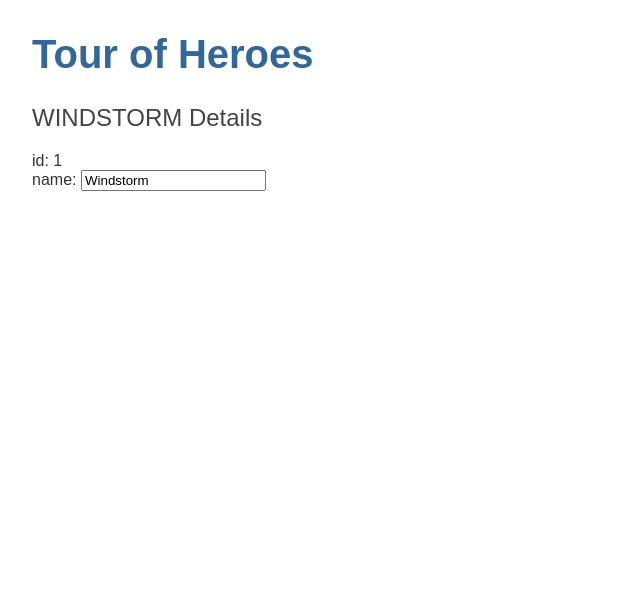
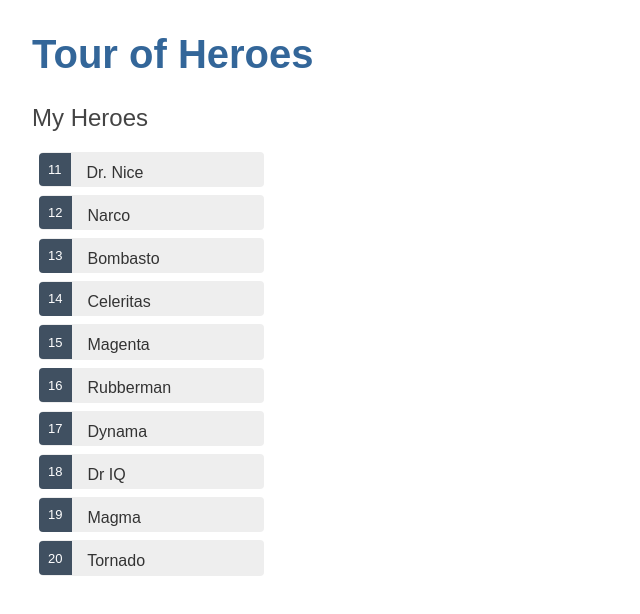
Before and after one commit to sPesce/angular-tour-of-heroes, an Angular app: page / in a window 1280 px wide. Shown: the top 614 px of the page, without its empty margins (0-640 px from the left). Built offline with nearby package versions, Linux system fonts and the light colour scheme.

Commit message:
refactored out details into hero-detail

```diff
--- a/src/app/app.module.ts
+++ b/src/app/app.module.ts
@@ -4,11 +4,13 @@
 
 import { AppComponent } from './app.component';
 import { HeroesComponent } from './heroes/heroes.component';
+import { HeroDetailComponent } from './hero-detail/hero-detail.component';
 
 @NgModule({
   declarations: [
     AppComponent,
-    HeroesComponent
+    HeroesComponent,
+    HeroDetailComponent
   ],
   imports: [
     BrowserModule,
--- /dev/null
+++ b/src/app/hero-detail/hero-detail.component.html
@@ -0,0 +1,11 @@
+<div *ngIf="hero">
+
+  <h2>{{hero.name | uppercase}} Details</h2>
+  <div><span>id: </span>{{hero.id}}</div>
+  <div>
+    <label>name:
+      <input [(ngModel)]="hero.name" placeholder="name"/>
+    </label>
+  </div>
+
+</div>
--- /dev/null
+++ b/src/app/hero-detail/hero-detail.component.ts
@@ -0,0 +1,17 @@
+import { Component, OnInit, Input } from '@angular/core';
+import { Hero } from '../hero';
+
+@Component({
+  selector: 'app-hero-detail',
+  templateUrl: './hero-detail.component.html',
+  styleUrls: ['./hero-detail.component.css']
+})
+export class HeroDetailComponent implements OnInit {
+  @Input() hero: Hero;
+
+  constructor() { }
+
+  ngOnInit() {
+  }
+
+}
--- a/src/app/heroes/heroes.component.css
+++ b/src/app/heroes/heroes.component.css
@@ -0,0 +1,44 @@
+/* HeroesComponent's private CSS styles */
+.heroes {
+  margin: 0 0 2em 0;
+  list-style-type: none;
+  padding: 0;
+  width: 15em;
+}
+.heroes li {
+  cursor: pointer;
+  position: relative;
+  left: 0;
+  background-color: #EEE;
+  margin: .5em;
+  padding: .3em 0;
+  height: 1.6em;
+  border-radius: 4px;
+}
+.heroes li:hover {
+  color: #607D8B;
+  background-color: #DDD;
+  left: .1em;
+}
+.heroes li.selected {
+  background-color: #CFD8DC;
+  color: white;
+}
+.heroes li.selected:hover {
+  background-color: #BBD8DC;
+  color: white;
+}
+.heroes .badge {
+  display: inline-block;
+  font-size: small;
+  color: white;
+  padding: 0.8em 0.7em 0 0.7em;
+  background-color:#405061;
+  line-height: 1em;
+  position: relative;
+  left: -1px;
+  top: -4px;
+  height: 1.8em;
+  margin-right: .8em;
+  border-radius: 4px 0 0 4px;
+}
--- a/src/app/heroes/heroes.component.html
+++ b/src/app/heroes/heroes.component.html
@@ -1,7 +1,7 @@
-<h2>{{hero.name | uppercase}} Details</h2>
-<div><span>id: </span>{{hero.id}}</div>
-<div>
-  <label>name:
-    <input [(ngModel)]="hero.name" placeholder="name">
-  </label>
-</div>
+<h2>My Heroes</h2>
+<ul class="heroes">
+  <li *ngFor="let hero of heroes" (click)="onSelect(hero)">
+    <span class="badge">{{hero.id}}</span> {{hero.name}}
+  </li>
+</ul>
+<app-hero-detail [hero]="selectedHero"></app-hero-detail>
--- a/src/app/heroes/heroes.component.ts
+++ b/src/app/heroes/heroes.component.ts
@@ -1,5 +1,6 @@
 import { Component, OnInit } from '@angular/core';
 import { Hero } from '../hero';
+import { HEROES } from '../mock-heroes';
 
 
 @Component({
@@ -9,10 +10,12 @@
 })
 export class HeroesComponent implements OnInit {
 
-  hero: Hero = {
-    id: 1,
-    name: 'Windstorm'
-  };
+  heroes = HEROES;
+  selectedHero: Hero;
+
+  onSelect(hero: Hero): void {
+    this.selectedHero = hero;
+  }
 
   constructor() { }
 
--- /dev/null
+++ b/src/app/mock-heroes.ts
@@ -0,0 +1,15 @@
+import { Hero } from './hero';
+
+export const HEROES: Hero[] = [
+  {id: 11, name: 'Dr. Nice'},
+  {id: 12, name: 'Narco'},
+  {id: 13, name: 'Bombasto'},
+  {id: 14, name: 'Celeritas'},
+  {id: 15, name: 'Magenta'},
+  {id: 16, name: 'Rubberman'},
+  {id: 17, name: 'Dynama'},
+  {id: 18, name: 'Dr IQ'},
+  {id: 19, name: 'Magma'},
+  {id: 20, name: 'Tornado'}
+
+];
```
Also changed, not shown: src/app/hero.service.ts (added, +9 -0 lines), src/test.ts (+35 -0 lines), src/app/hero-detail/hero-detail.component.css (added), 2 other files (tests, documents, lock files or other folders).
